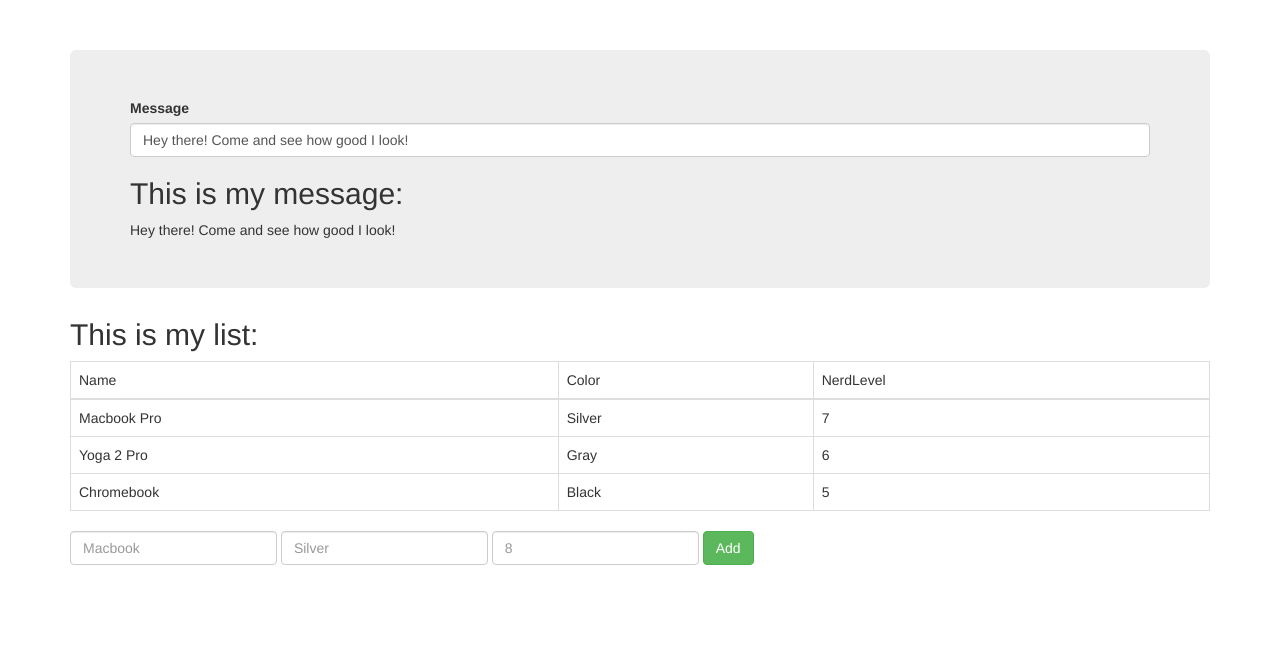
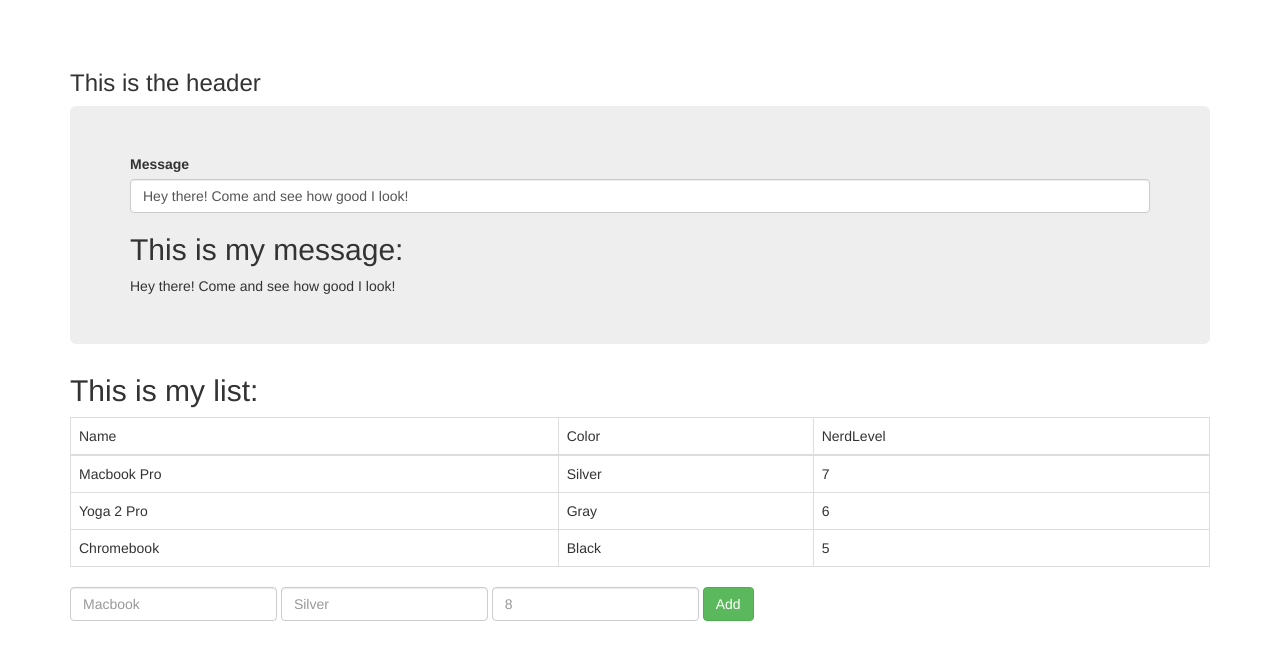
Before and after one commit to Mithrakalaiselvan/CommonRepo, a website: page public/index.html in a window 1280 px wide. Drawn offline with nearby package versions, Linux system fonts and the light colour scheme.

Commit message:
added header in index.html

```diff
--- a/public/index.html
+++ b/public/index.html
@@ -16,6 +16,9 @@
 <script src="js/app.js"></script>
 </head>
 <body class="container" ng-app="firstApp" ng-controller="mainController as main">
+<header>
+  <h3>This is the header</h3>
+</header>
 <div class="jumbotron">
 <div class="form-group">
 <label>Message</label>
```
